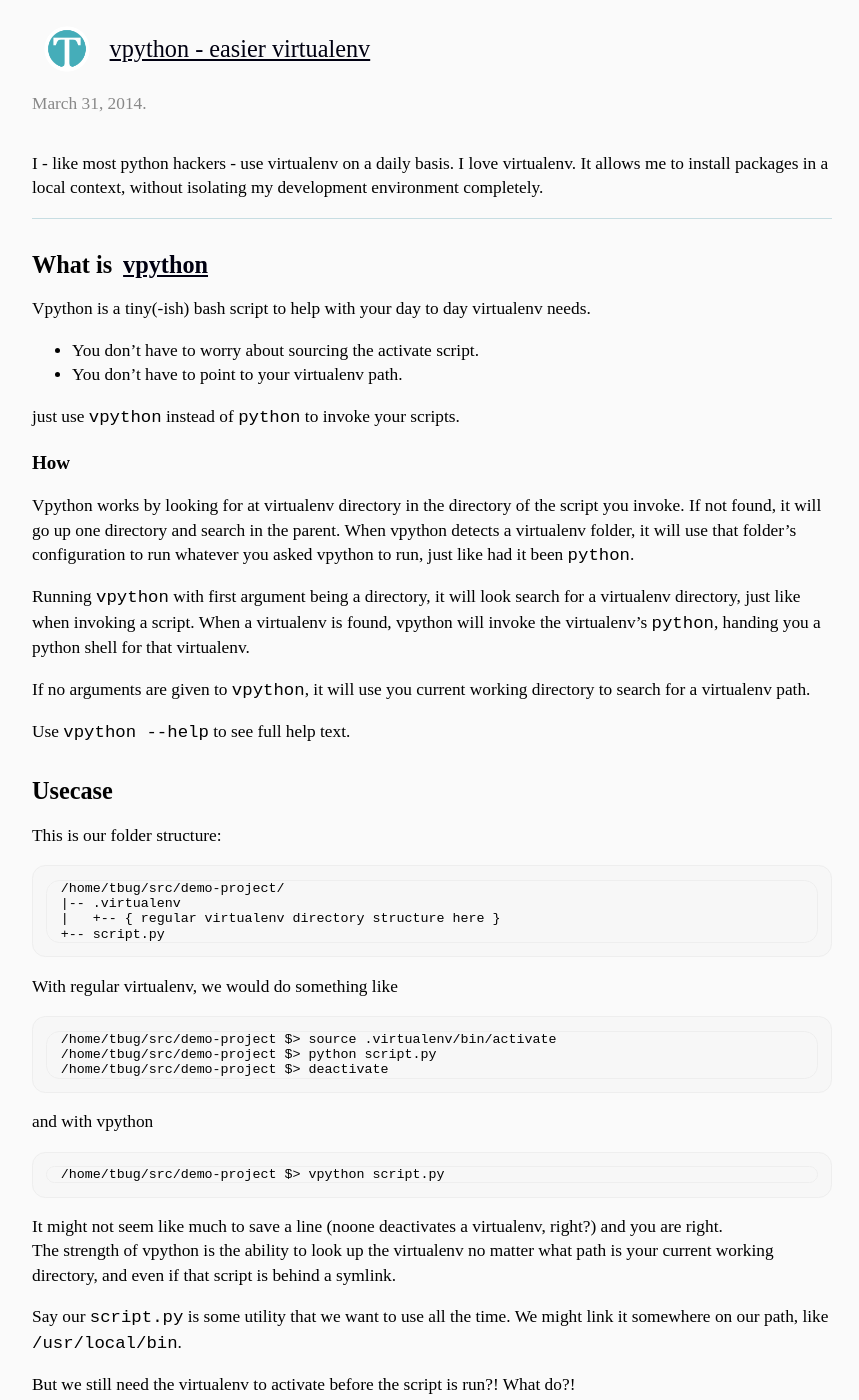
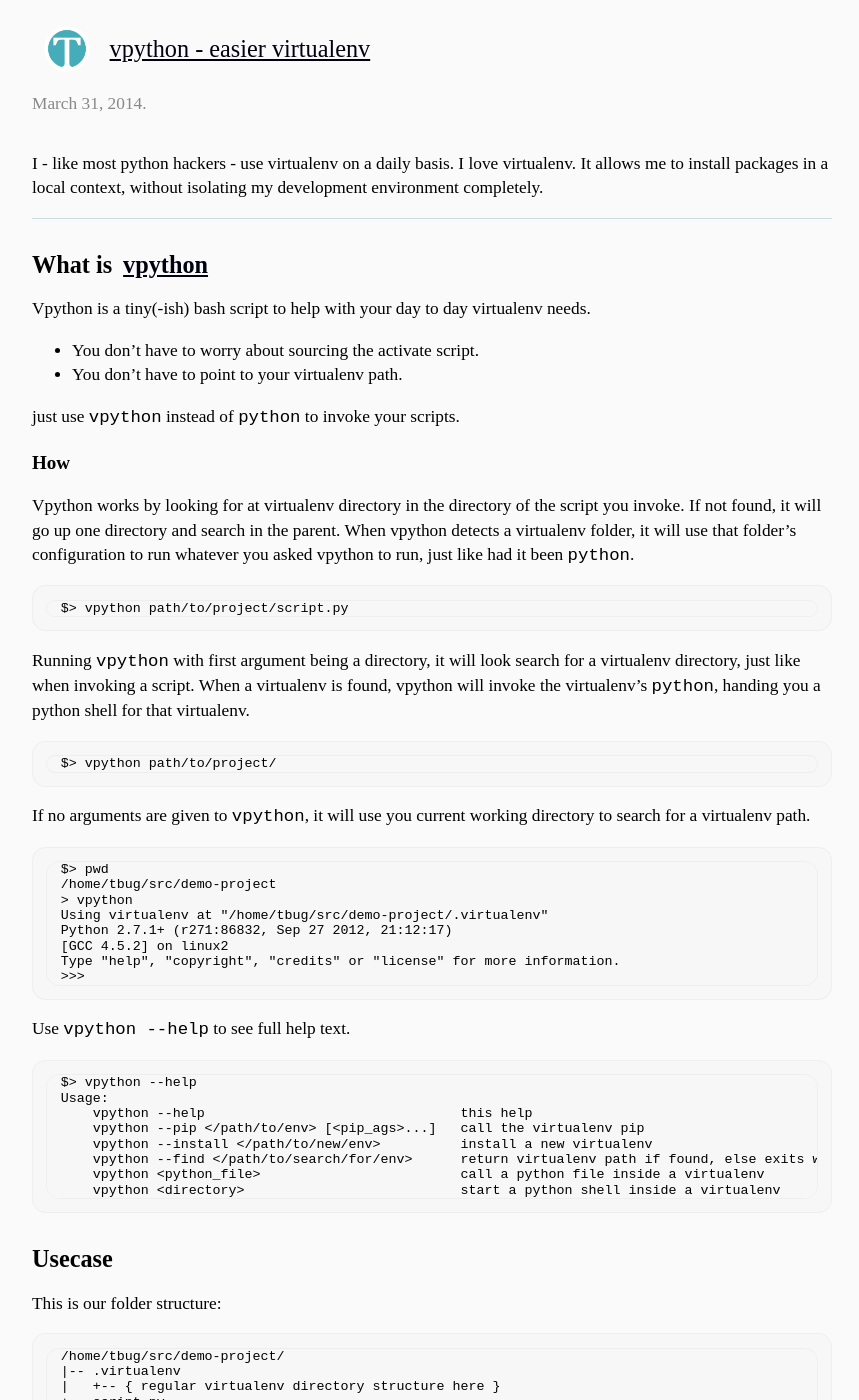
Before and after one commit to henriktudborg/henriktudborg.github.io, a Jekyll site: the page built from _posts/2014-03-31-vpython.md, in a window 1280 px wide and 1400 px high. Shown: the whole window, without its empty margins (208-1067 px from the left). Built offline with Jekyll 4.4.1, drawn with Linux system fonts in a browser that asks for light colours; some web fonts are replaced; Markdown is read by kramdown in place of the engine named in the settings.

Commit message:
Adding call examples

```diff
--- a/_posts/2014-03-31-vpython.md
+++ b/_posts/2014-03-31-vpython.md
@@ -30,15 +30,37 @@ If not found, it will go up one directory and search in the parent.
 When vpython detects a virtualenv folder, it will use that folder's configuration
 to run whatever you asked vpython to run, just like had it been `python`.
 
+    $> vpython path/to/project/script.py
+
 Running `vpython` with first argument being a directory, it will look
 search for a virtualenv directory, just like when invoking a script.
 When a virtualenv is found, vpython will invoke the virtualenv's `python`,
 handing you a python shell for that virtualenv.
 
+    $> vpython path/to/project/
+
 If no arguments are given to `vpython`, it will use you current working directory
 to search for a virtualenv path.
 
+    $> pwd
+    /home/tbug/src/demo-project
+    > vpython
+    Using virtualenv at "/home/tbug/src/demo-project/.virtualenv"
+    Python 2.7.1+ (r271:86832, Sep 27 2012, 21:12:17)
+    [GCC 4.5.2] on linux2
+    Type "help", "copyright", "credits" or "license" for more information.
+    >>>
+
 Use `vpython --help` to see full help text.
+
+    $> vpython --help
+    Usage:
+        vpython --help                                this help
+        vpython --pip </path/to/env> [<pip_ags>...]   call the virtualenv pip
+        vpython --install </path/to/new/env>          install a new virtualenv
+        vpython --find </path/to/search/for/env>      return virtualenv path if found, else exits with non-0
+        vpython <python_file>                         call a python file inside a virtualenv
+        vpython <directory>                           start a python shell inside a virtualenv
 
 Usecase
 -----------------------
```
